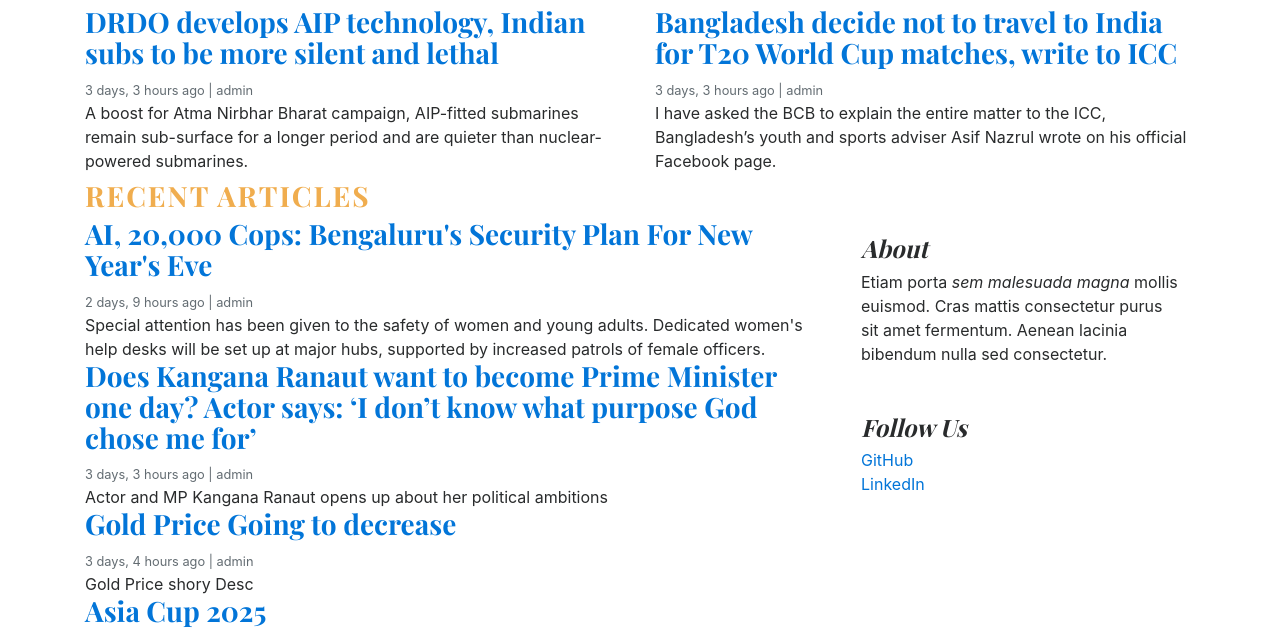
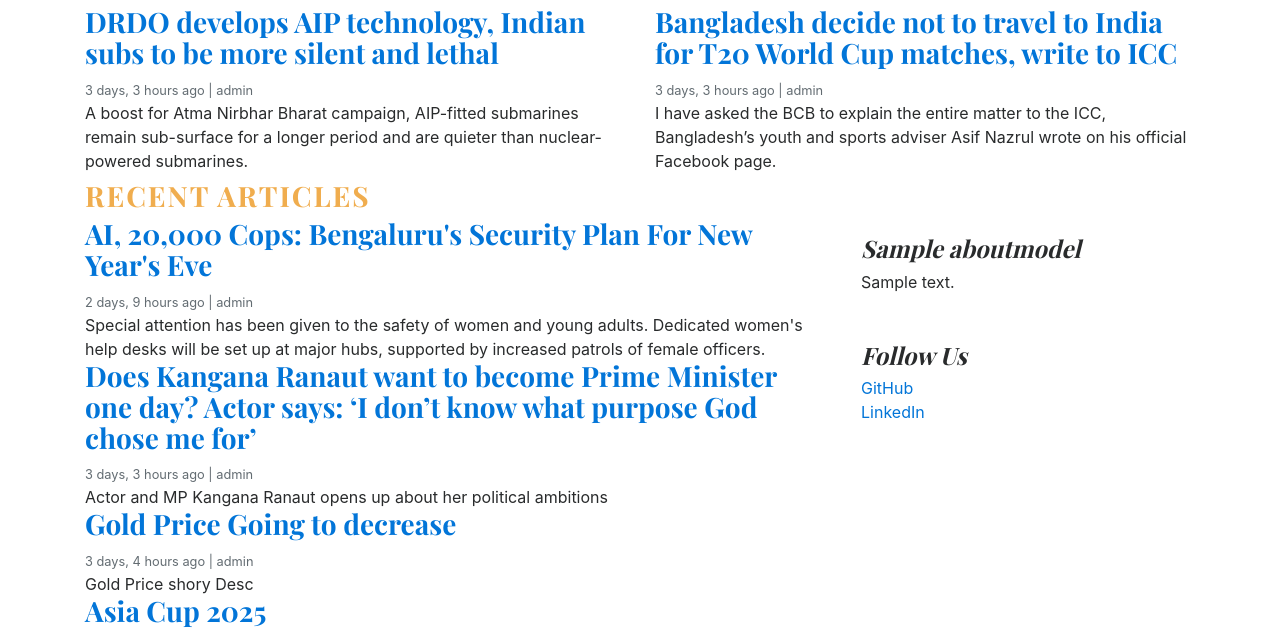
Before and after one commit to rudranarayan-01/Blog, a Django app: page / in a window 1280 px wide. Shown: the part 670-1298 px from the top of the page. Run offline with Django 5.2, Linux system fonts and the light colour scheme; data comes from the database, SQL or seed files in the repository; tables that the repository leaves empty hold one stand-in row (values such as "Sample post").

Commit message:
About Page Updates

```diff
--- a/blog_main/views.py
+++ b/blog_main/views.py
@@ -1,13 +1,22 @@
 from django.http import HttpResponse
 from django.shortcuts import render
+from background.models import AboutModel
 from blogs.models import Category, Blog
 
 def home(request):
     featured_posts = Blog.objects.filter(is_featured=True).order_by('-created_at')
     posts = Blog.objects.filter(is_featured=False, status="Published").order_by('-created_at')
+
+    # Fetch about section
+    try:
+        about = AboutModel.objects.get()
+    except AboutModel.DoesNotExist:
+        about = None
+
     context = {
         'featured_posts': featured_posts,
         'posts': posts,
+        'about': about,
     }
 
     # print(categories)
--- a/templates/home.html
+++ b/templates/home.html
@@ -56,11 +56,9 @@
 
                 <aside class="col-md-4 blog-sidebar">
                     <div class="p-3 mb-3 bg-light rounded">
-                        <h4 class="font-italic">About</h4>
+                        <h4 class="font-italic">{{ about.title }}</h4>
                         <p class="mb-0">
-                            Etiam porta <em>sem malesuada magna</em> mollis euismod. Cras
-                            mattis consectetur purus sit amet fermentum. Aenean lacinia
-                            bibendum nulla sed consectetur.
+                            {{ about.content }}
                         </p>
                     </div>
 
```
